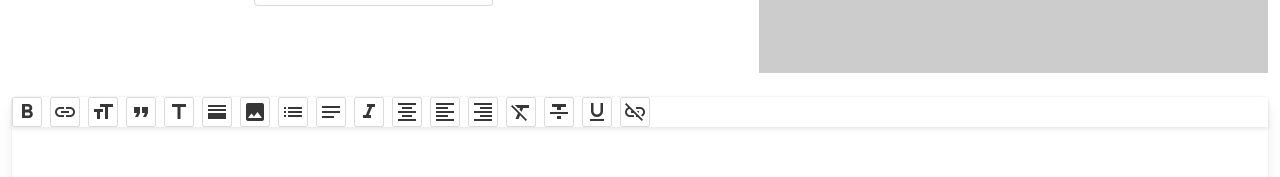
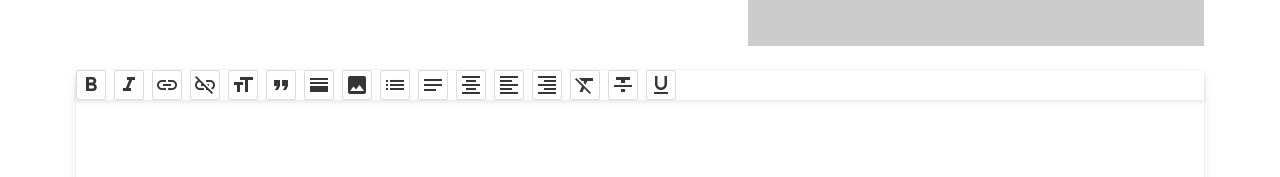
Before and after one commit to bushblade/Bulma-Vue-blog-app, a Vue app: page /new-blog in a window 1280 px wide. Shown: the part 598-775 px from the top of the page. Built offline with nearby package versions, Linux system fonts and the light colour scheme; no server answers.

Commit message:
button order and styling

```diff
--- a/src/components/NewBlog/ContentEditable.vue
+++ b/src/components/NewBlog/ContentEditable.vue
@@ -3,19 +3,14 @@
     <div class="card">
       <header class="card-header">
         <div class="buttons">
-          <span class="button is-small tooltip"
-            v-for="(btn, indx) of commands"
-            :key="indx"
-            :data-tooltip="btn.desc"
-            @click="btnAction(btn.cmd, btn.val)">
+          <span class="button is-small tooltip is-tooltip-right" v-for="(btn, indx) of commands" :key="indx" :data-tooltip="btn.desc" @click="btnAction(btn.cmd, btn.val)">
             <span class="icon">
               <i class="material-icons">{{ btn.icon }}</i>
             </span>
           </span>
         </div>
       </header>
-      <div id="content-edit" class="card-content content" contenteditable="true"
-      @input="updateContent">
+      <div id="content-edit" class="card-content content" contenteditable="true" @input="updateContent">
 
       </div>
     </div>
@@ -33,23 +28,23 @@
       }
     },
     computed: {
-      commands(){
+      commands() {
         return commands
       }
     },
     methods: {
-      btnAction(cmd, val = null){
+      btnAction(cmd, val = null) {
         let value = val ? prompt(`Value for ${cmd}?`, val) : ''
         document.execCommand(cmd, false, value)
       },
-      updateContent(e){
+      updateContent(e) {
         this.content = null
         let HTML = e.target.innerHTML
         this.$store.commit('updateContent', HTML)
       }
     },
-    mounted(){
-      if (this.$store.state.newBlog.content){
+    mounted() {
+      if (this.$store.state.newBlog.content) {
         document.getElementById('content-edit').innerHTML = this.$store.state.newBlog.content
       }
     }
--- a/src/components/NewBlog/ce-commands.js
+++ b/src/components/NewBlog/ce-commands.js
@@ -3,11 +3,19 @@ export const commands = [{
   "icon": "format_bold",
   "desc": "Toggles bold on/off for the selection"
 }, {
+  "cmd": "italic",
+  "icon": "format_italic",
+  "desc": "Toggles italics on/off for the selection"
+}, {
   "cmd": "createLink",
-  "val": "http://bushbladeprojects.co.uk",
+  "val": "http://www.bushbladeprojects.co.uk/",
   "icon": "insert_link",
   "desc": "Creates an anchor link from the selection"
-},{
+}, {
+  "cmd": "unlink",
+  "icon": "link_off",
+  "desc": "Removes the anchor tag from a selected anchor link"
+}, {
   "cmd": "fontSize",
   "val": "1-7",
   "icon": "format_size",
@@ -18,11 +26,6 @@ export const commands = [{
   "icon": "format_quote",
   "desc": "Adds an HTML block-style tag around the line containing the current selection"
 }, {
-  "cmd": "heading",
-  "val": "h3",
-  "icon": "title",
-  "desc": "Adds a heading tag around a selection"
-},{
   "cmd": "insertHorizontalRule",
   "icon": "horizontal_split",
   "desc": "Inserts a horizontal rule at the insertion point"
@@ -39,10 +42,6 @@ export const commands = [{
   "cmd": "insertParagraph",
   "icon": "notes",
   "desc": "Inserts a paragraph around the selection or the current line"
-}, {
-  "cmd": "italic",
-  "icon": "format_italic",
-  "desc": "Toggles italics on/off for the selection"
 }, {
   "cmd": "justifyCenter",
   "icon": "format_align_center",
@@ -67,8 +66,4 @@ export const commands = [{
   "cmd": "underline",
   "icon": "format_underline",
   "desc": "Toggles underline on/off for the selection"
-}, {
-  "cmd": "unlink",
-  "icon": "link_off",
-  "desc": "Removes the anchor tag from a selected anchor link"
 }]
--- a/src/views/NewBlog.vue
+++ b/src/views/NewBlog.vue
@@ -1,5 +1,5 @@
 <template>
-  <div>
+  <div class="container">
     <div class="columns">
       <div class="column is-8 is-offset-2">
         <h1 class="is-size-1 has-text-centered">Create a new blog post</h1>
```
